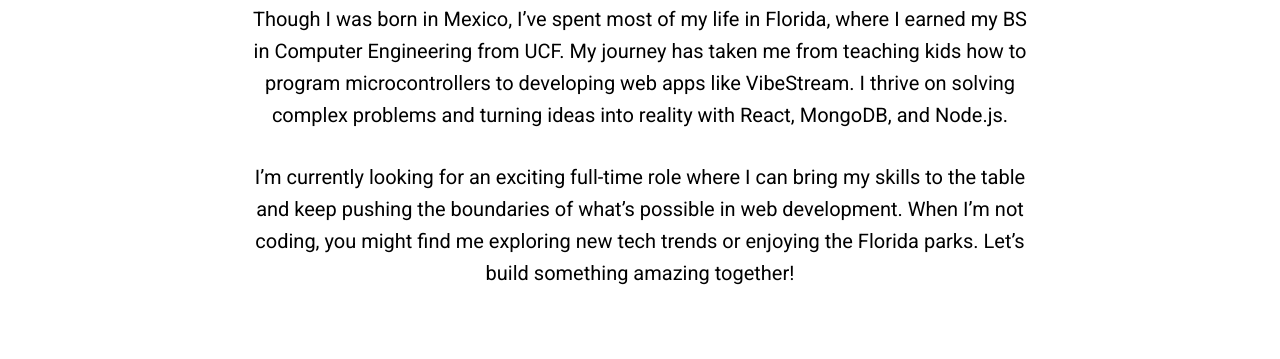
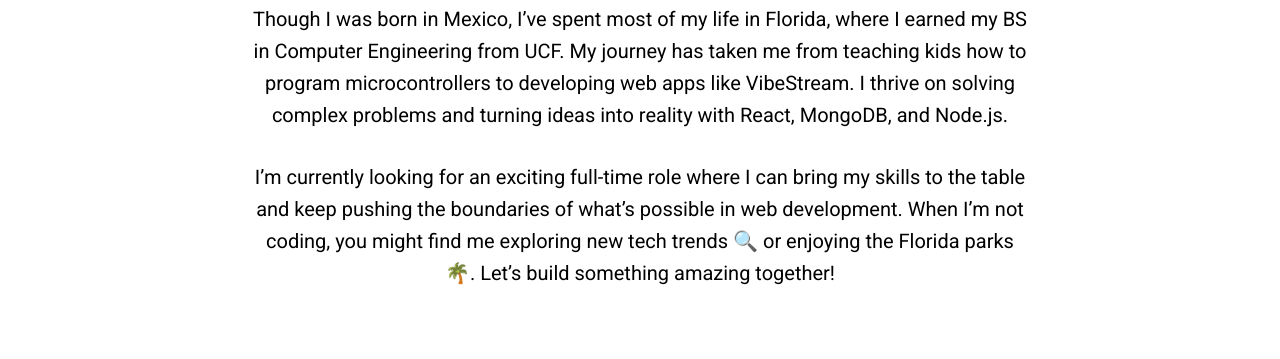
Before and after one commit to code-guy21/Portfolio, a website: page public/html/index.html in a window 1280 px wide. Shown: the part 1493-1852 px from the top of the page. Drawn offline with nearby package versions, Linux system fonts and the light colour scheme.

Commit message:
added some emojis to about section

```diff
--- a/public/html/index.html
+++ b/public/html/index.html
@@ -80,25 +80,15 @@
 						<div class="details">
 							<h1>Hi, I’m Alexis</h1>
 							<p>
-								I’m a Full Stack Web Developer with a love for crafting
-								responsive, secure, and dynamic web applications.
+								I’m a Full Stack Web Developer with a love for crafting responsive, secure, and dynamic web applications.
 							</p>
 						</br>
 							<p>
-								Though I was born in Mexico, I’ve spent most of my life in
-								Florida, where I earned my BS in Computer Engineering from UCF.
-								My journey has taken me from teaching kids how to program
-								microcontrollers to developing web apps like VibeStream. I thrive on solving complex problems and turning ideas into
-								reality with React, MongoDB, and Node.js.
+								Though I was born in Mexico, I’ve spent most of my life in Florida, where I earned my BS in Computer Engineering from UCF. My journey has taken me from teaching kids how to program microcontrollers to developing web apps like VibeStream. I thrive on solving complex problems and turning ideas into reality with React, MongoDB, and Node.js.
 							</p>
 							<br />
 							<p>
-								 I’m currently looking
-								for an exciting full-time role where I can bring my skills to
-								the table and keep pushing the boundaries of what’s possible in
-								web development. When I’m not coding, you might find me
-								exploring new tech trends or enjoying the Florida parks. Let’s
-								build something amazing together!
+								I’m currently looking for an exciting full-time role where I can bring my skills to the table and keep pushing the boundaries of what’s possible in web development. When I’m not coding, you might find me exploring new tech trends 🔍 or enjoying the Florida parks 🌴.  Let’s build something amazing together!
 							</p>
 						</div>
 					</div>
```
